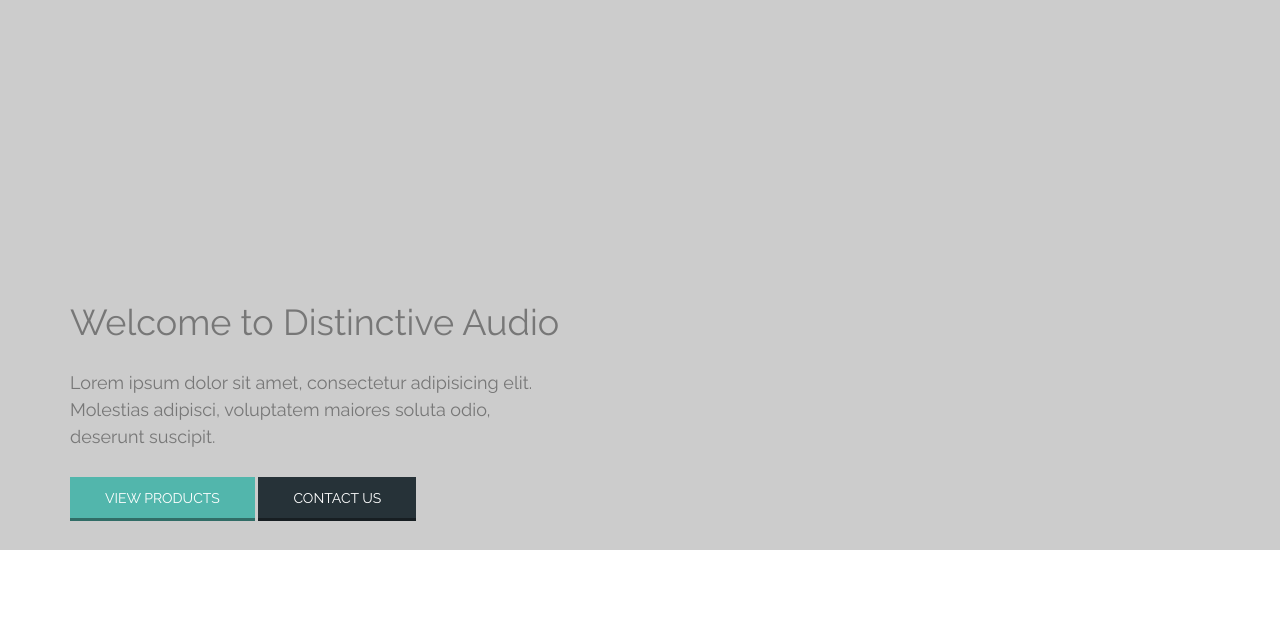
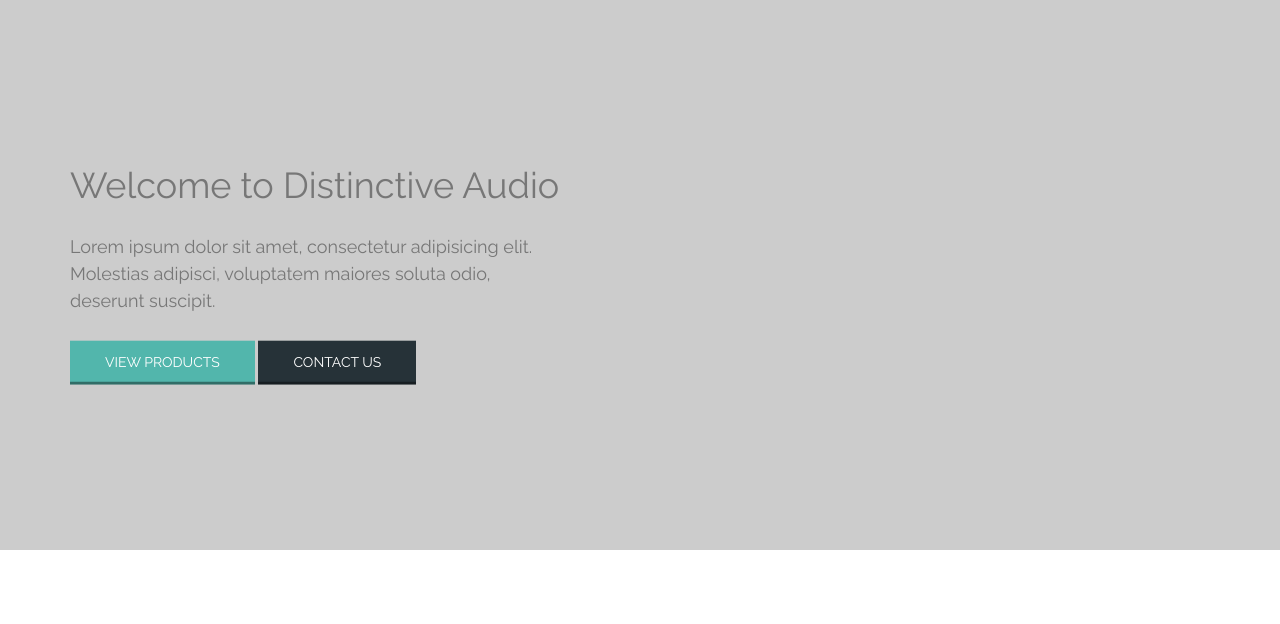
Before and after one commit to sebastiann88/distinctive-audio, a PHP site: page / in a window 1280 px wide. Shown: the part 70-694 px from the top of the page. Run offline with PHP 8.4, Linux system fonts and the light colour scheme; some libraries are stand-ins or nearby versions; some web fonts are replaced.

Commit message:
style(all): vertically align banner text on homepage

```diff
--- a/css/custom.css
+++ b/css/custom.css
@@ -1,6 +1,12 @@
 .inner-content {
 	position: relative;
   	top: 55%;
+}
+
+.home-header {
+    position: relative;
+    top: 50%;
+    transform: translateY(-50%);
 }
 
 .inner-content h3, .inner-content h4 {
--- a/index.html
+++ b/index.html
@@ -140,7 +140,7 @@
                         <!-- slide item -->
                         <div style="background-image: url(img/slider/slide5.jpg)">
                             <div class="slide-content container">
-                                <div class="inner-content text-">
+                                <div class="inner-content home-header text-">
                                     <h1>Welcome to Distinctive Audio</h1>
                                     <h4>Lorem ipsum dolor sit amet, consectetur adipisicing elit. <br class="hidden-xs"> Molestias adipisci, voluptatem maiores soluta odio, <br class="hidden-xs"> deserunt suscipit.</h4>
                                     <div class="btn-set">
```
Also changed, not shown: 1 other file.
